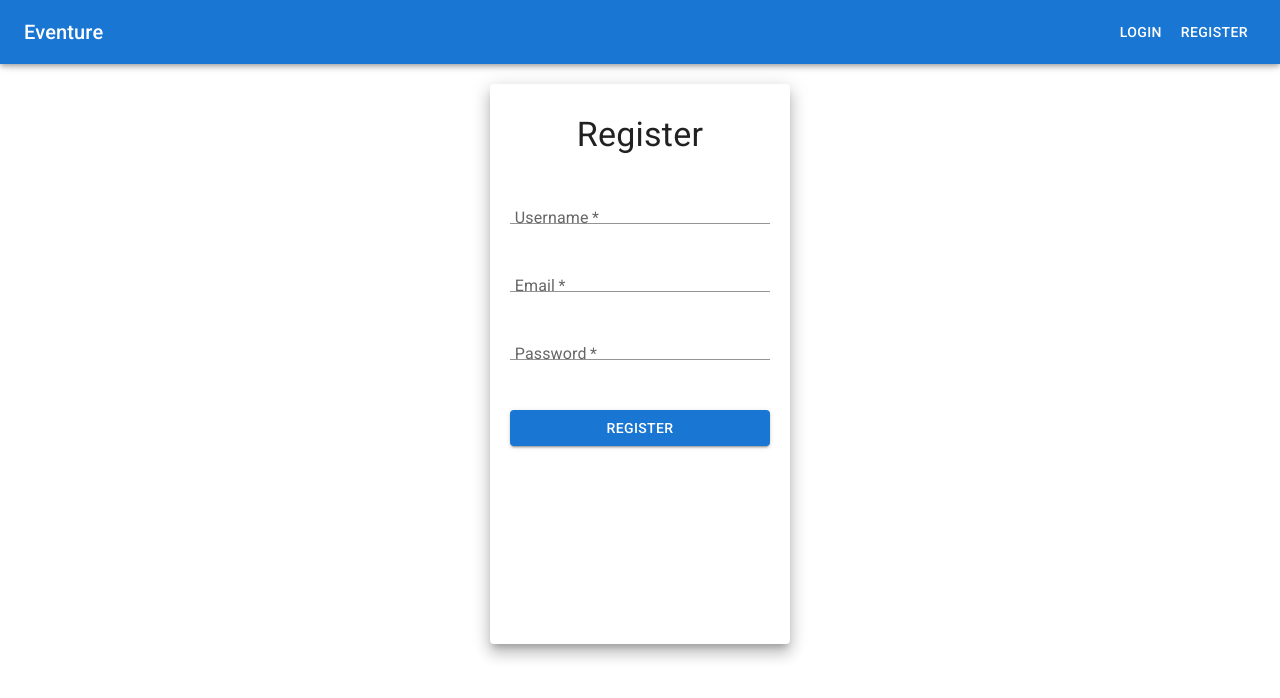
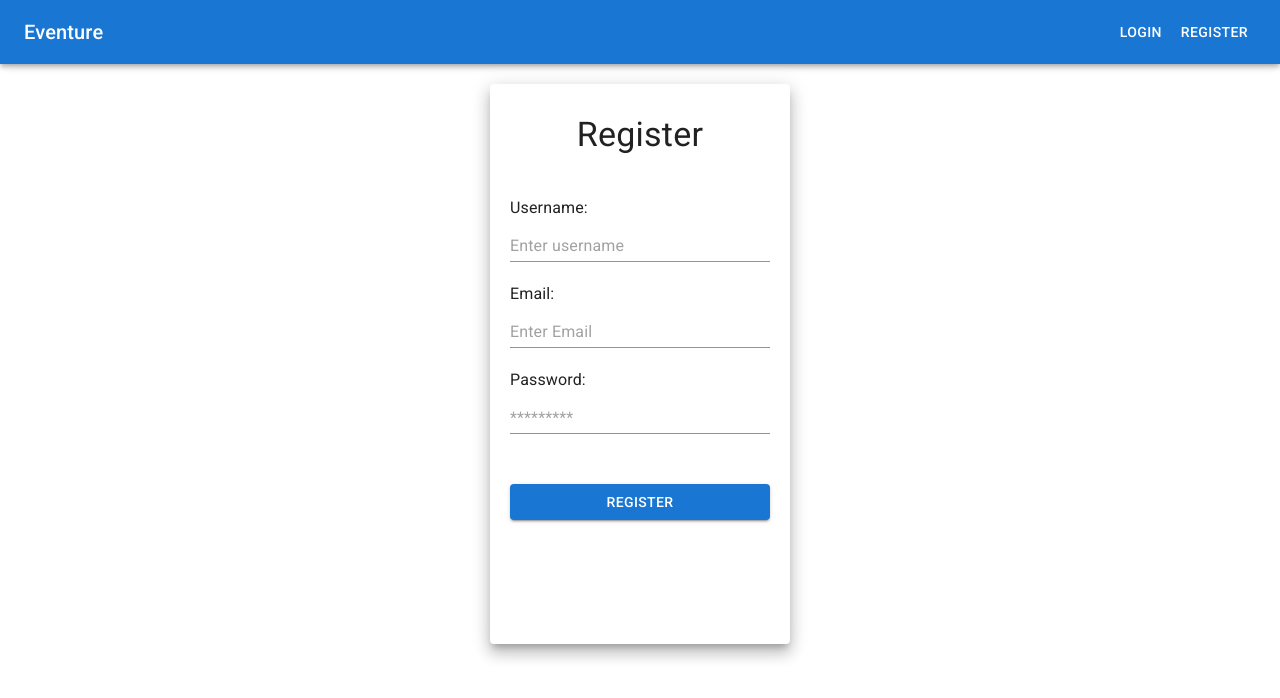
Before and after one commit to johnpow/eventure-plus, a React (Create React App) app in the folder client/: page /signup in a window 1280 px wide. Shown: the top 698 px of the page. Built offline with nearby package versions, Linux system fonts and the light colour scheme.

Commit message:
updated styling of text boxes and added typography to login and register page forms

```diff
--- a/client/src/components/Add.js
+++ b/client/src/components/Add.js
@@ -178,7 +178,7 @@ const Add = () => {
                 />
 
                 <FormControl fullWidth >
-                <ListItem disablePadding sx={{marginBottom: '10px', marginLeft: '2px'}}>Choose a Category</ListItem>
+                <ListItem sx={{marginBottom: '10px', marginLeft: '2px'}}>Choose a Category</ListItem>
                   <Select
                     name='eventCategory'
                     value={formState.eventCategory}
--- a/client/src/pages/Login2.js
+++ b/client/src/pages/Login2.js
@@ -48,22 +48,24 @@ const Login = () => {
       style={{ minHeight: '100vh' }}
       >
         <Paper elevation={10} sx={{height: '70vh', width: 300, margin: "20px auto", padding:"20px"}}>
-          <Grid align="center" sx={{margin: "10px auto"}}>
+          <Grid align="center" sx={{margin: "10px auto 40px"}}>
             {/* <Avatar sx={{bgcolor: "primary.main"}}>
               <LockOutlinedIcon />
             </Avatar> */}
             <Typography variant="h4">Login</Typography>
           </Grid>
           <form onSubmit={handleFormSubmit}>
-            <TextField label="Email" variant="standard"
-            placeholder="Enter Email" sx={{margin: "10px 0 20px 0"}}
+          <Typography sx={{ paddingLeft: '0'}}> Email:</Typography>
+            <TextField variant="standard"
+            placeholder="Enter Email" sx={{margin: "10px 0 30px 0"}}
             fullWidth required
             name="email"
             type="email"
             value={formState.email}
             onChange={handleChange}
             />
-            <TextField label="Password" variant="standard"
+            <Typography sx={{ paddingLeft: '0'}}> Password:</Typography>
+            <TextField variant="standard"
             placeholder="*********" sx={{margin: "10px 0 20px 0"}}
             fullWidth required
             name="password"
--- a/client/src/pages/Register.js
+++ b/client/src/pages/Register.js
@@ -49,33 +49,36 @@ const Register = () => {
       justifyContent="center"
       style={{ minHeight: '100vh' }} >
         <Paper elevation={10} sx={{height: '70vh', width: 300, margin: "20px auto", padding:"20px"}}>
-          <Grid align="center" sx={{margin: "10px auto"}}>
+          <Grid align="center" sx={{margin: "10px auto 40px"}}>
             {/* <Avatar sx={{bgcolor: "primary.main"}}>
               <LockOutlinedIcon />
             </Avatar> */}
             <Typography variant="h4">Register</Typography>
           </Grid>
           <form onSubmit={handleFormSubmit}>
+          <Typography sx={{ paddingLeft: '0'}}> Username: </Typography>
             <TextField
-            label="Username"
             variant="standard"
             placeholder="Enter username"
-            sx={{margin: "10px auto"}} fullWidth required
+            sx={{margin: "10px auto 20px"}} fullWidth required
             name="username"
             type="text"
             value={formState.name}
             onChange={handleChange}
             />
-            <TextField label="Email"
+            <Typography sx={{ paddingLeft: '0'}}> Email:</Typography>
+            <TextField
             variant="standard"
             placeholder="Enter Email"
-            type="email" sx={{margin: "10px auto"}}
+            type="email" sx={{margin: "10px auto 20px"}}
             fullWidth required
             name="email"
             value={formState.email}
             onChange={handleChange}
             />
-            <TextField label="Password" variant="standard"
+            <Typography sx={{ paddingLeft: '0'}}> Password:</Typography>
+            <TextField
+            variant="standard"
             placeholder="*********" sx={{margin: "10px 0 20px 0"}}
             fullWidth required
             name="password"
```
